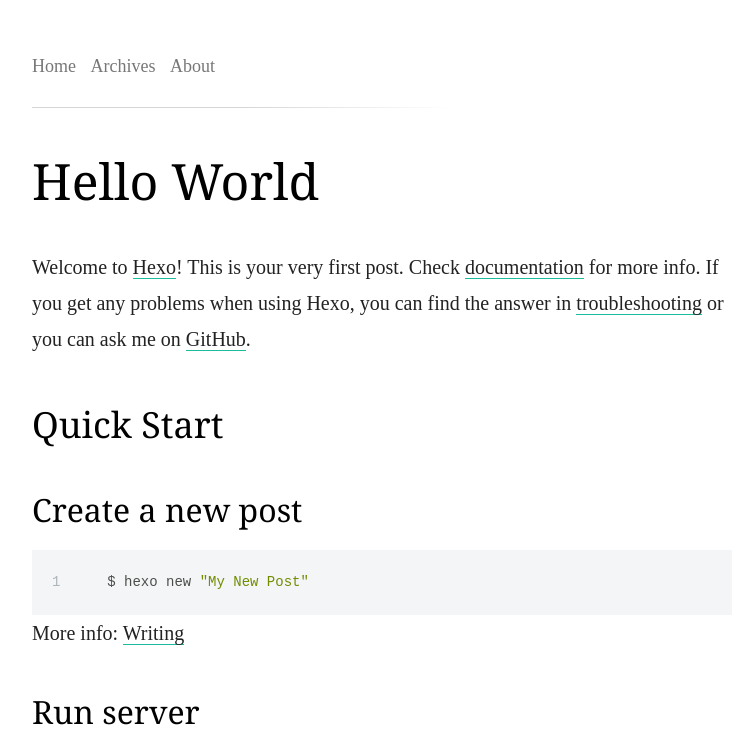
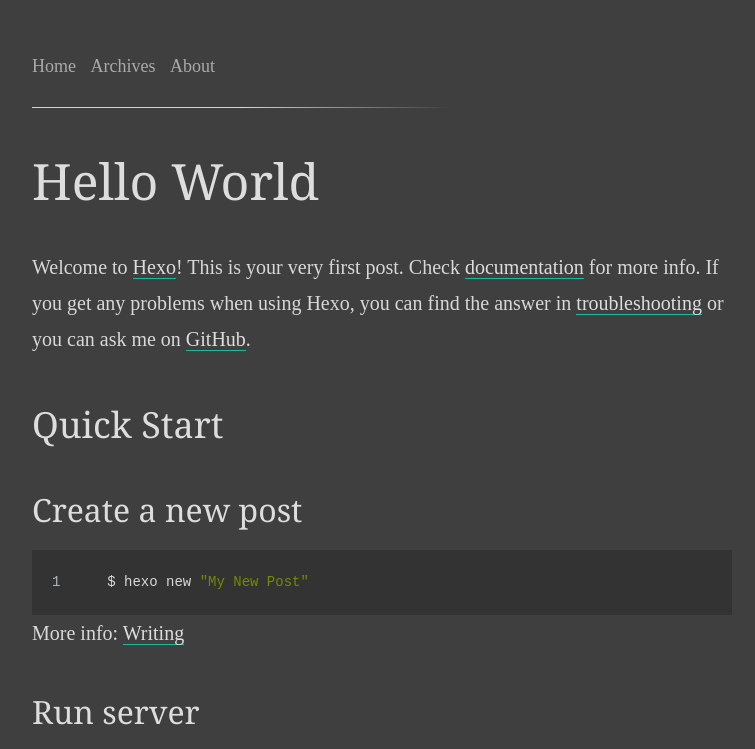
Before and after one commit to luoyechao/luoyechao.github.io, a plain HTML site: page 2018/11/19/hello-world/index.html in a window 1280 px wide. Shown: the top 749 px of the page, without its empty margins (258-1013 px from the left). Drawn offline with nearby package versions, Linux system fonts and the light colour scheme; a script that the page names is missing.

Commit message:
Site updated: 2018-11-20 00:08:39

```diff
--- a/2018/11/19/hello-world/index.html
+++ b/2018/11/19/hello-world/index.html
@@ -27,7 +27,7 @@
 </html>
 
 
-      <body>
+      <body class="dark">
 
 
       <div id="container" class="container">
```
Also changed, not shown: archives/2018/11/index.html (+1 -1 lines), archives/2018/index.html (+1 -1 lines), archives/index.html (+1 -1 lines), index.html (+1 -1 lines).
